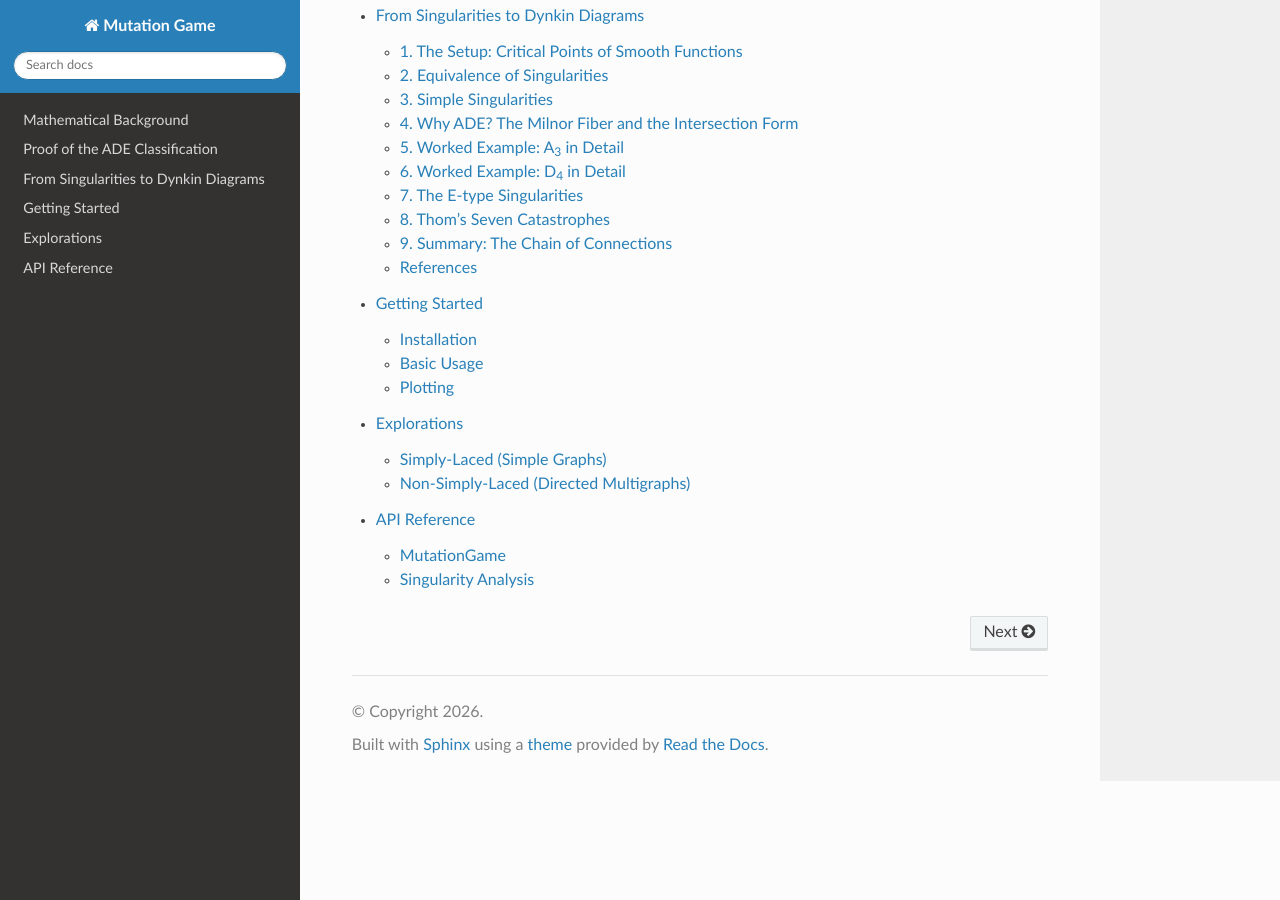
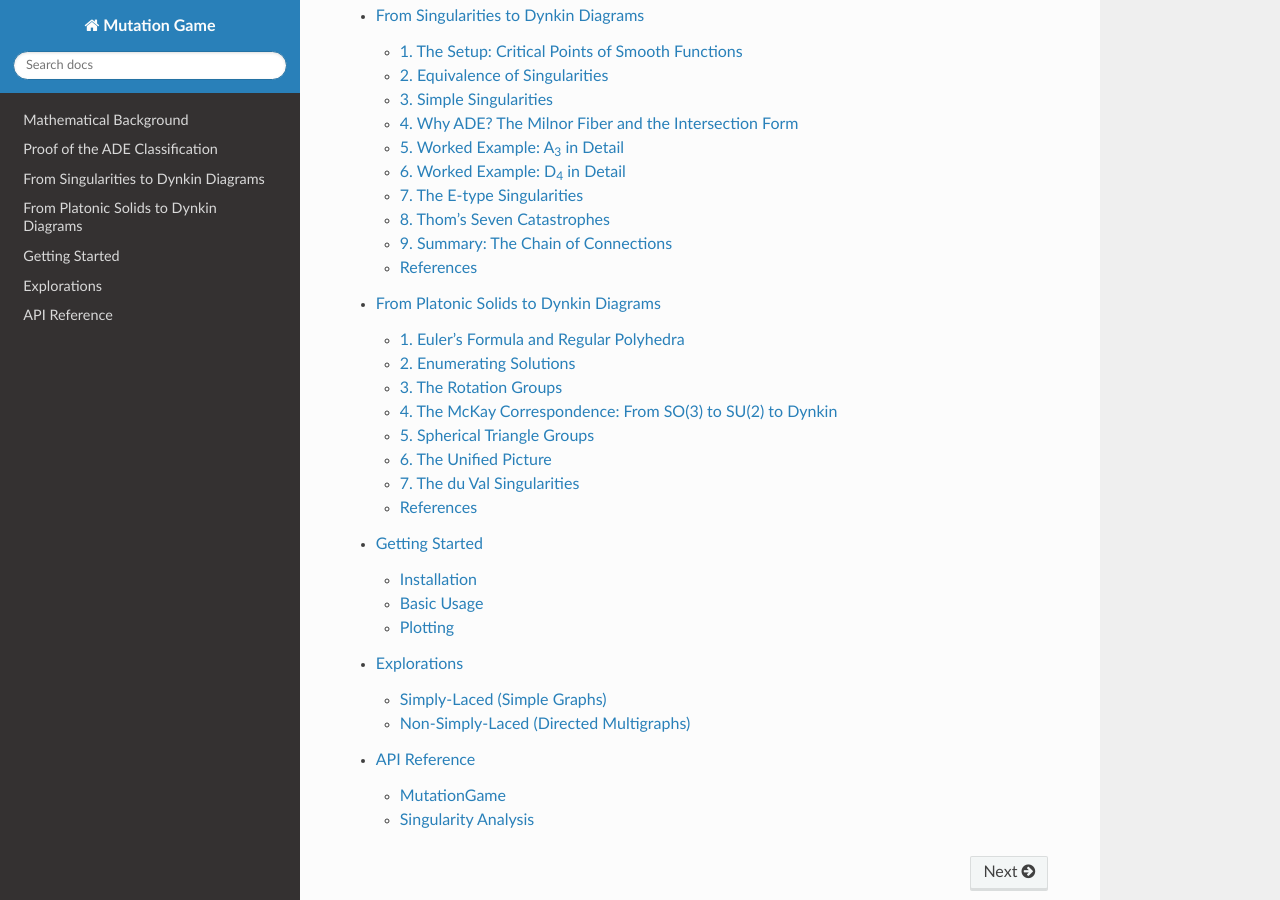
Before and after one commit to andreacortis/mutation_game, a Sphinx documentation site: the page built from docs/index.rst, in a window 1280 px wide and 900 px high, scrolled down 757 px. Built offline with Sphinx 7.4.7 and the Read the Docs theme 3.1.0, drawn with Linux system fonts in a browser that asks for light colours; part of the change alters nothing that is shown.

Commit message:
Add 'From Platonic Solids to Dynkin Diagrams' documentation
Traces the chain: Euler's formula -> Platonic solids -> rotation groups
-> binary polyhedral groups in SU(2) -> McKay correspondence ->
Dynkin diagrams -> du Val singularities, closing the circle back to
Arnold's ADE classification.

Sections:
1. Euler's formula and the 1/p + 1/q > 1/2 constraint
2. Enumeration of the 5 Platonic solids
3. Finite rotation groups (A4, S4, A5 + cyclic/dihedral)
4. McKay correspondence (tensor product -> extended Dynkin diagram)
5. Spherical triangle groups and the 1/p + 1/q + 1/r > 1 link
6. Unified table connecting Dynkin, solids, groups, singularities
7. du Val/Kleinian singularities as C^2/G quotients

Co-Authored-By: Claude Opus 4.6 (1M context) <noreply@anthropic.com>

```diff
--- a/docs/index.rst
+++ b/docs/index.rst
@@ -13,6 +13,7 @@ mutations and visualizes the mutation graph.
    background
    classification_proof
    singularities
+   platonic_solids
    getting_started
    explorations
    api
--- /dev/null
+++ b/docs/platonic_solids.rst
@@ -0,0 +1,378 @@
+From Platonic Solids to Dynkin Diagrams
+========================================
+
+The same Diophantine inequality :math:`\frac{1}{p+1} + \frac{1}{q+1} + \frac{1}{r+1} > 1`
+that classifies ADE Dynkin diagrams (see :doc:`classification_proof`) also
+classifies the Platonic solids, finite rotation groups, and spherical triangle
+groups. This section traces the chain of connections.
+
+1. Euler's Formula and Regular Polyhedra
+-----------------------------------------
+
+A **regular polyhedron** (Platonic solid) is a convex polyhedron whose faces
+are congruent regular polygons and whose vertices all have the same valence.
+Let a regular polyhedron have:
+
+- :math:`V` vertices, each of valence :math:`q` (edges meeting at each vertex)
+- :math:`E` edges
+- :math:`F` faces, each a regular :math:`p`-gon
+
+**Euler's polyhedron formula** gives:
+
+.. math::
+
+   V - E + F = 2
+
+Each edge borders 2 faces and connects 2 vertices, so:
+
+.. math::
+
+   pF = 2E, \qquad qV = 2E
+
+Substituting into Euler's formula:
+
+.. math::
+
+   \frac{2E}{q} - E + \frac{2E}{p} = 2
+
+Dividing by :math:`2E`:
+
+.. math::
+
+   \frac{1}{q} + \frac{1}{p} - \frac{1}{2} = \frac{1}{E}
+
+Since :math:`E > 0`, we need:
+
+.. math::
+   :label: platonic-ineq
+
+   \frac{1}{p} + \frac{1}{q} > \frac{1}{2}
+
+with :math:`p \geq 3` (faces are at least triangles) and :math:`q \geq 3`
+(at least 3 edges meet at each vertex).
+
+2. Enumerating Solutions
+-------------------------
+
+We enumerate all integer solutions of :eq:`platonic-ineq` with
+:math:`3 \leq p \leq q` (by duality, swapping :math:`p` and :math:`q` gives
+the dual polyhedron):
+
+**Case** :math:`p = 3` (triangular faces):
+
+.. math::
+
+   \frac{1}{3} + \frac{1}{q} > \frac{1}{2}
+   \quad\Longleftrightarrow\quad
+   q < 6
+
+- :math:`q = 3`: :math:`E = 6` -- **Tetrahedron** (4 vertices, 4 faces)
+- :math:`q = 4`: :math:`E = 12` -- **Octahedron** (6 vertices, 8 faces)
+- :math:`q = 5`: :math:`E = 30` -- **Icosahedron** (12 vertices, 20 faces)
+
+**Case** :math:`p = 4` (square faces):
+
+- :math:`q = 3`: :math:`E = 12` -- **Cube** (8 vertices, 6 faces) -- dual of octahedron
+
+**Case** :math:`p = 5` (pentagonal faces):
+
+- :math:`q = 3`: :math:`E = 30` -- **Dodecahedron** (20 vertices, 12 faces) -- dual of icosahedron
+
+**Case** :math:`p \geq 6`: :math:`\frac{1}{p} + \frac{1}{q} \leq \frac{1}{6} + \frac{1}{6} < \frac{1}{2}`. **No solutions.**
+
+That gives exactly **5 Platonic solids** (3 + 2 duals).
+
+3. The Rotation Groups
+------------------------
+
+Each Platonic solid has a **rotation group** -- the group of orientation-preserving
+symmetries. Up to conjugacy, these are exactly the finite subgroups of
+:math:`SO(3)`:
+
+.. list-table::
+   :header-rows: 1
+
+   * - Solid
+     - :math:`(p, q)`
+     - Rotation group
+     - Order
+     - Generators
+   * - Tetrahedron
+     - (3, 3)
+     - :math:`A_4` (alternating)
+     - 12
+     - 3-fold and 2-fold rotations
+   * - Cube / Octahedron
+     - (4, 3) / (3, 4)
+     - :math:`S_4` (symmetric)
+     - 24
+     - 4-fold, 3-fold, 2-fold rotations
+   * - Dodecahedron / Icosahedron
+     - (5, 3) / (3, 5)
+     - :math:`A_5` (alternating)
+     - 60
+     - 5-fold, 3-fold, 2-fold rotations
+
+Additionally, there are two infinite families of finite subgroups of
+:math:`SO(3)`:
+
+- **Cyclic groups** :math:`C_n` (rotation by :math:`2\pi/n` about an axis)
+- **Dihedral groups** :math:`D_n` (rotations of a regular :math:`n`-gon, including flips)
+
+**Theorem.** *The finite subgroups of* :math:`SO(3)` *are exactly: cyclic*
+:math:`C_n`, *dihedral* :math:`D_n`, *and the three polyhedral groups*
+:math:`A_4, S_4, A_5`.
+
+4. The McKay Correspondence: From SO(3) to SU(2) to Dynkin
+------------------------------------------------------------
+
+The rotation group :math:`SO(3)` has a double cover :math:`SU(2)` (the group
+of unit quaternions). Every finite subgroup :math:`G \subset SO(3)` lifts to a
+**binary** subgroup :math:`\tilde{G} \subset SU(2)` of twice the order:
+
+.. list-table::
+   :header-rows: 1
+
+   * - :math:`SO(3)` subgroup
+     - :math:`SU(2)` lift
+     - Order
+     - Dynkin diagram
+   * - :math:`C_n` (cyclic)
+     - Binary cyclic :math:`\tilde{C}_n`
+     - :math:`2n`
+     - :math:`A_{n-1}`
+   * - :math:`D_n` (dihedral)
+     - Binary dihedral :math:`\tilde{D}_n`
+     - :math:`4n`
+     - :math:`D_{n+2}`
+   * - :math:`A_4` (tetrahedral)
+     - Binary tetrahedral :math:`\tilde{T}`
+     - 24
+     - :math:`E_6`
+   * - :math:`S_4` (octahedral)
+     - Binary octahedral :math:`\tilde{O}`
+     - 48
+     - :math:`E_7`
+   * - :math:`A_5` (icosahedral)
+     - Binary icosahedral :math:`\tilde{I}`
+     - 120
+     - :math:`E_8`
+
+The **McKay correspondence** (John McKay, 1980) explains *how* the Dynkin
+diagram emerges from the group. It works as follows:
+
+**Step 1.** Let :math:`\tilde{G} \subset SU(2)` be a finite subgroup. The
+natural 2-dimensional representation :math:`\rho` of :math:`\tilde{G}`
+(inherited from :math:`SU(2)`) is called the **fundamental representation**.
+
+**Step 2.** List all irreducible representations :math:`\rho_0, \rho_1, \ldots, \rho_r`
+of :math:`\tilde{G}`, where :math:`\rho_0` is the trivial representation.
+
+**Step 3.** For each :math:`\rho_i`, decompose the tensor product with the
+fundamental representation:
+
+.. math::
+
+   \rho \otimes \rho_i = \bigoplus_j a_{ij} \rho_j
+
+**Step 4.** Build a graph with one node per irreducible representation, and
+:math:`a_{ij}` edges between nodes :math:`i` and :math:`j`.
+
+**Result.** The graph obtained is the **extended** (affine) Dynkin diagram
+:math:`\tilde{A}_{n-1}`, :math:`\tilde{D}_{n+2}`, :math:`\tilde{E}_6`,
+:math:`\tilde{E}_7`, or :math:`\tilde{E}_8`. Removing the node corresponding
+to the trivial representation :math:`\rho_0` gives the ordinary Dynkin
+diagram.
+
+5. Spherical Triangle Groups
+------------------------------
+
+A **spherical triangle** is a triangle on the unit sphere :math:`S^2` with
+angles :math:`\pi/p`, :math:`\pi/q`, :math:`\pi/r`. The **triangle group**
+:math:`\Delta(p, q, r)` is generated by reflections in the sides of this
+triangle.
+
+On a sphere, the angle sum of a triangle exceeds :math:`\pi`:
+
+.. math::
+
+   \frac{\pi}{p} + \frac{\pi}{q} + \frac{\pi}{r} > \pi
+
+Dividing by :math:`\pi`:
+
+.. math::
+
+   \frac{1}{p} + \frac{1}{q} + \frac{1}{r} > 1
+
+This is exactly the same inequality as in the ADE classification (see
+:doc:`classification_proof`, equation :eq:`diophantine`), with the
+identification :math:`p \to p+1`, :math:`q \to q+1`, :math:`r \to r+1` (the
+triangle group uses the actual angles, while the Dynkin classification uses
+arm lengths).
+
+The spherical triangle groups are:
+
+.. list-table::
+   :header-rows: 1
+
+   * - Triangle :math:`(p, q, r)`
+     - Triangle group
+     - Rotation subgroup
+     - Dynkin diagram
+   * - :math:`(2, 2, n)`
+     - Dihedral
+     - :math:`D_n`
+     - :math:`A_{n-1}` / :math:`D_{n+2}`
+   * - :math:`(2, 3, 3)`
+     - Tetrahedral
+     - :math:`A_4`
+     - :math:`E_6`
+   * - :math:`(2, 3, 4)`
+     - Octahedral
+     - :math:`S_4`
+     - :math:`E_7`
+   * - :math:`(2, 3, 5)`
+     - Icosahedral
+     - :math:`A_5`
+     - :math:`E_8`
+
+When :math:`\frac{1}{p} + \frac{1}{q} + \frac{1}{r} = 1`, the triangle is
+**Euclidean** (flat) and tiles the plane -- these correspond to the affine
+Dynkin diagrams. When the sum is :math:`< 1`, the triangle is **hyperbolic**.
+
+6. The Unified Picture
+-----------------------
+
+All these classifications are manifestations of the same Diophantine
+constraint. The connections can be summarized as:
+
+.. math::
+
+   \frac{1}{p} + \frac{1}{q} + \frac{1}{r} > 1
+
+.. list-table::
+   :header-rows: 1
+   :widths: 10 20 20 20 20
+
+   * - :math:`(p,q,r)`
+     - Dynkin
+     - Platonic solid
+     - :math:`SO(3)` group
+     - Singularity
+   * - :math:`(2,2,n)`
+     - :math:`D_{n+2}`
+     - :math:`n`-gon prism
+     - Dihedral :math:`D_n`
+     - :math:`x^2 y + y^{n+1}`
+   * - :math:`(2,3,3)`
+     - :math:`E_6`
+     - Tetrahedron
+     - :math:`A_4`
+     - :math:`x^3 + y^4`
+   * - :math:`(2,3,4)`
+     - :math:`E_7`
+     - Cube / Octahedron
+     - :math:`S_4`
+     - :math:`x^3 + xy^3`
+   * - :math:`(2,3,5)`
+     - :math:`E_8`
+     - Dodecahedron / Icosahedron
+     - :math:`A_5`
+     - :math:`x^3 + y^5`
+
+The :math:`A_n` family (path graphs) corresponds to the cyclic groups and the
+:math:`x^{n+1}` singularities. They don't correspond to Platonic solids
+(which require :math:`p, q \geq 3`), but rather to the simpler geometry of a
+regular polygon.
+
+We can verify the Dynkin diagrams and root counts for all these types:
+
+.. code-block:: pycon
+
+   >>> from mutation_game import MutationGame
+
+   >>> # the five exceptional connections
+   >>> for name, solid in [("E6", "Tetrahedron"),
+   ...                      ("E7", "Cube/Octahedron"),
+   ...                      ("E8", "Dodecahedron/Icosahedron")]:
+   ...     game = MutationGame.from_dynkin(name)
+   ...     roots = game.calculate_roots()
+   ...     pos = [r for r in roots if all(v >= 0 for v in r)]
+   ...     print(f"  {name} ({solid}): {len(pos)} positive roots, {len(roots)} total")
+     E6 (Tetrahedron): 36 positive roots, 72 total
+     E7 (Cube/Octahedron): 63 positive roots, 126 total
+     E8 (Dodecahedron/Icosahedron): 120 positive roots, 240 total
+
+.. note::
+
+   The 240 roots of :math:`E_8` can be realized as vectors in
+   :math:`\mathbb{R}^8`. Their convex hull is the **Gosset polytope**
+   :math:`4_{21}`, a remarkable 8-dimensional object with 240 vertices,
+   6720 edges, and deep connections to string theory and the octonions.
+
+7. The du Val Singularities
+-----------------------------
+
+The circle closes with the **du Val singularities** (also called rational
+double points or Kleinian singularities). Given a finite subgroup
+:math:`\tilde{G} \subset SU(2)`, consider its action on :math:`\mathbb{C}^2`.
+The quotient :math:`\mathbb{C}^2 / \tilde{G}` is a surface with an isolated
+singularity at the origin, and this singularity is of ADE type:
+
+.. list-table::
+   :header-rows: 1
+
+   * - Group :math:`\tilde{G}`
+     - Quotient singularity
+     - Equation in :math:`\mathbb{C}^3`
+     - Type
+   * - Binary cyclic :math:`\tilde{C}_n`
+     - :math:`\mathbb{C}^2 / \tilde{C}_n`
+     - :math:`x^2 + y^2 + z^n = 0`
+     - :math:`A_{n-1}`
+   * - Binary dihedral :math:`\tilde{D}_n`
+     - :math:`\mathbb{C}^2 / \tilde{D}_n`
+     - :math:`x^2 + y^2 z + z^{n-1} = 0`
+     - :math:`D_{n+2}`
+   * - Binary tetrahedral :math:`\tilde{T}`
+     - :math:`\mathbb{C}^2 / \tilde{T}`
+     - :math:`x^2 + y^3 + z^4 = 0`
+     - :math:`E_6`
+   * - Binary octahedral :math:`\tilde{O}`
+     - :math:`\mathbb{C}^2 / \tilde{O}`
+     - :math:`x^2 + y^3 + yz^3 = 0`
+     - :math:`E_7`
+   * - Binary icosahedral :math:`\tilde{I}`
+     - :math:`\mathbb{C}^2 / \tilde{I}`
+     - :math:`x^2 + y^3 + z^5 = 0`
+     - :math:`E_8`
+
+The equations in the right column are exactly the ADE singularities from
+Arnold's classification (see :doc:`singularities`). The resolution of these
+surface singularities produces a configuration of exceptional curves whose
+intersection graph is the corresponding Dynkin diagram.
+
+This completes the circle:
+
+.. math::
+
+   \boxed{\text{Platonic solid}}
+   \to \boxed{\text{Rotation group}}
+   \to \boxed{\text{Binary group } \tilde{G} \subset SU(2)}
+   \to \boxed{\mathbb{C}^2 / \tilde{G}}
+   \to \boxed{\text{ADE singularity}}
+   \to \boxed{\text{Dynkin diagram}}
+
+References
+-----------
+
+.. [McKay1980] J. McKay, "Graphs, singularities, and finite groups,"
+   *Proceedings of Symposia in Pure Mathematics* 37 (1980), 183--186.
+
+.. [Klein1884] F. Klein, *Vorlesungen uber das Ikosaeder und die Auflosung
+   der Gleichungen vom funften Grade*, Teubner, 1884. English translation:
+   *Lectures on the Icosahedron*, Dover, 2003.
+
+.. [duVal1934] P. du Val, "On isolated singularities of surfaces which do not
+   affect the conditions of adjunction," *Proceedings of the Cambridge
+   Philosophical Society* 30 (1934), 453--459.
```
